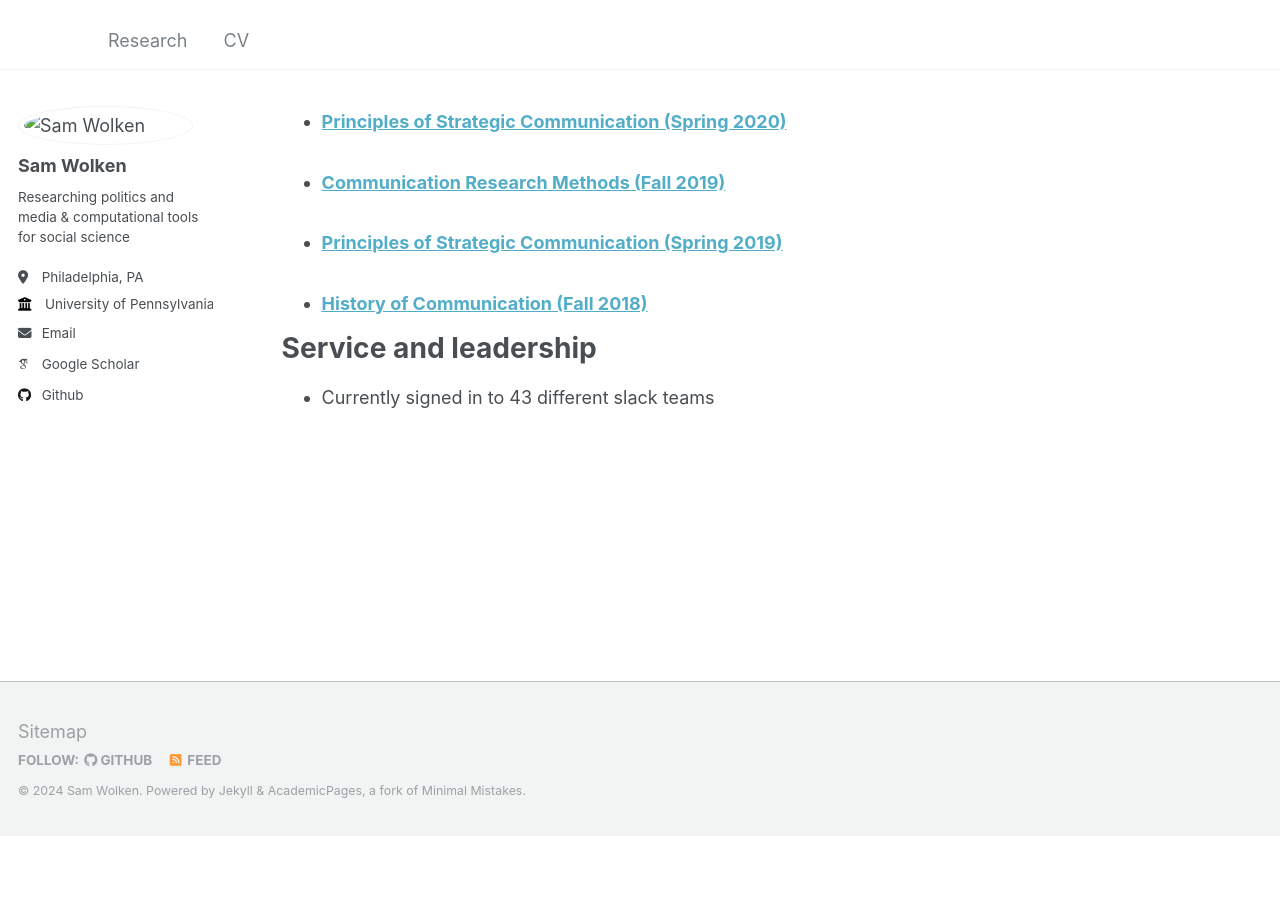
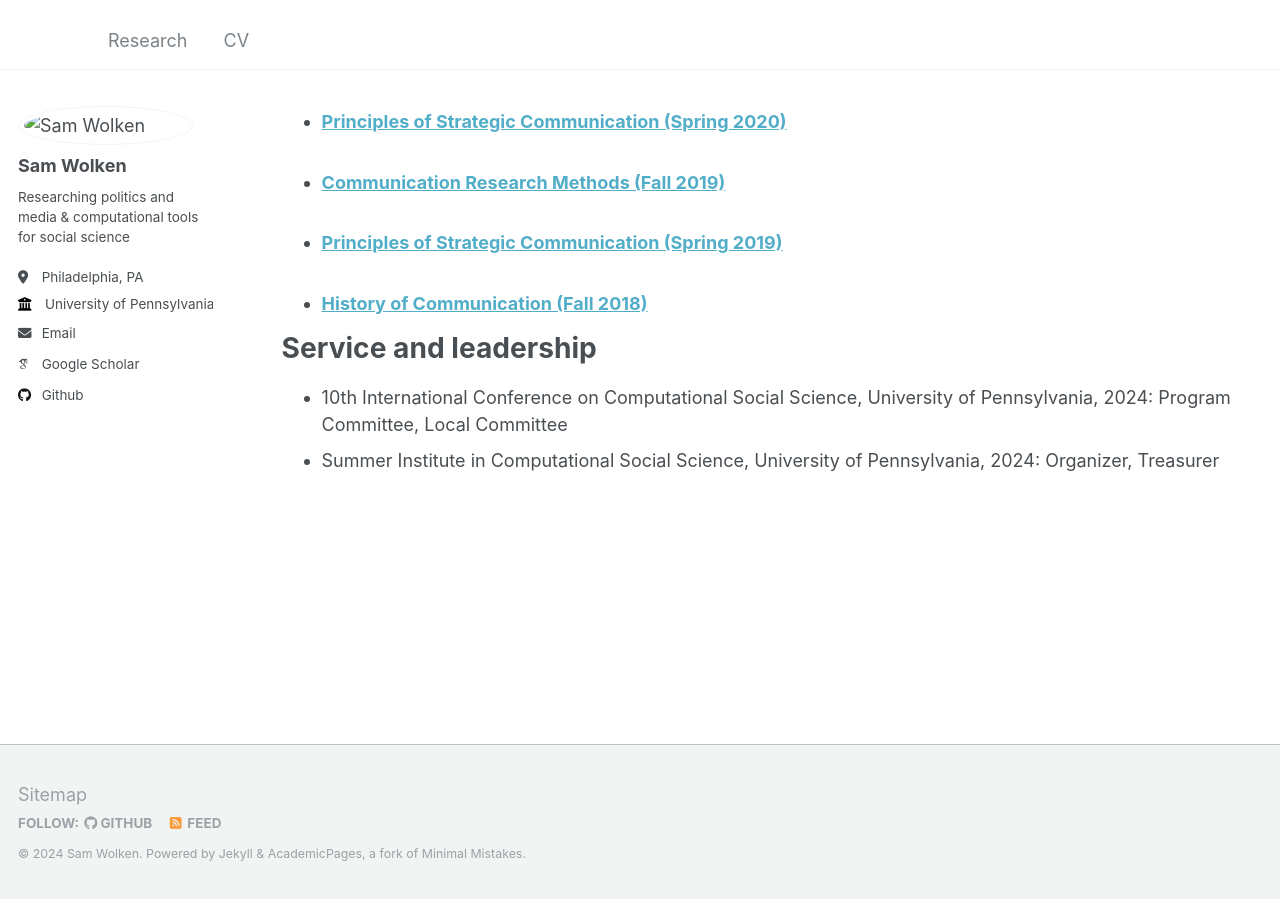
Before and after one commit to swolken/.github.io, a Jekyll site: the page built from _pages/cv.md, in a window 1280 px wide and 900 px high, scrolled down 2163 px. Built offline with Jekyll 4.4.1, drawn with Linux system fonts in a browser that asks for light colours; some web fonts are replaced; before the commit the page ends 3000 px from its top, so only the background shows below that.

Commit message:
Update cv.md

```diff
--- a/_pages/cv.md
+++ b/_pages/cv.md
@@ -61,4 +61,5 @@ Teaching
 
 Service and leadership
 ======
-* Currently signed in to 43 different slack teams
+* 10th International Conference on Computational Social Science, University of Pennsylvania, 2024: Program Committee, Local Committee
+* Summer Institute in Computational Social Science, University of Pennsylvania, 2024: Organizer, Treasurer
```
Also changed, not shown: other parts of _pages/cv.md (+1 -1 lines).
